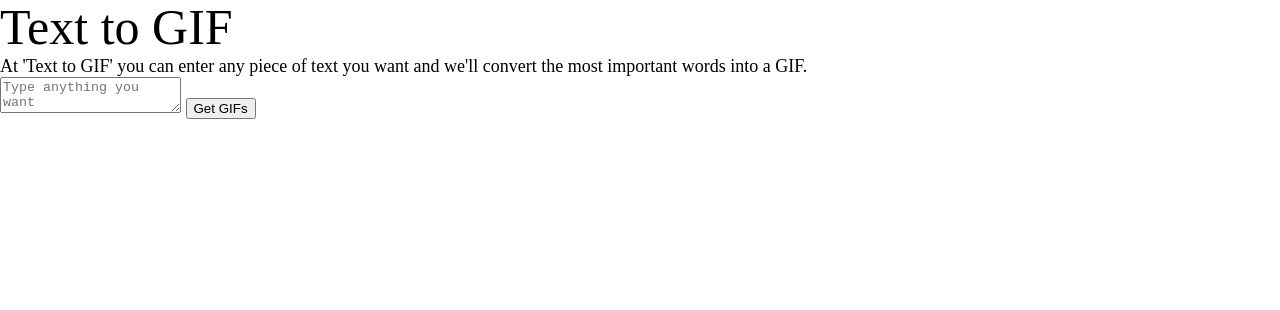
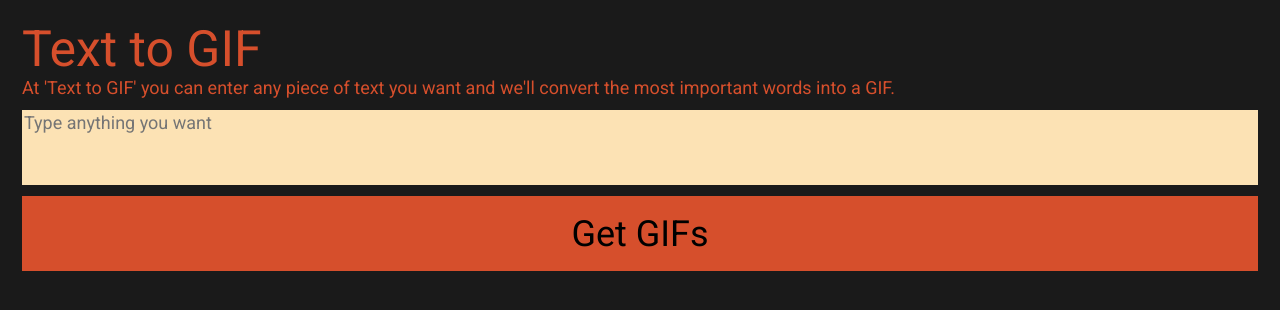
Before and after one commit to restrada25/text-to-gif, a plain HTML site: page index.html in a window 1280 px wide. Drawn offline with nearby package versions, Linux system fonts and the light colour scheme.

Commit message:
Placed styles on background, text area, and submit button

```diff
--- a/screen.css
+++ b/screen.css
@@ -9,6 +9,9 @@ a,abbr,acronym,address,applet,article,aside,audio,b,big,blockquote,body,canvas,c
 html {
   font-size: 1.125em; /* 18px / 16px */
   line-height: 1.222em; /* 22px / 18px */
+  background-color: #1A1A1A;
+  color: #D64F2C;
+  font-family: "Roboto", Helvetica, sans-serif;
 }
 
 h1 {
@@ -16,11 +19,41 @@ h1 {
   line-height: 1.1em; /* 55px / 50.02px (2.5 gridlines) */
 }
 
+#page {
+  padding: 1.222em; /*One gridline*/
+}
+
 img {
   display: block;
   width: 100%;
 }
 
-label {
+label,
+input,
+textarea {
   display: block;
+  width: 100%;
+  font-family : inherit;
+  font-size: 100%;
+  padding: 0;
+  border: 0;
+  -webkit-box-sizing: border-box; /* For legacy WebKit based browsers */
+     -moz-box-sizing: border-box; /* For legacy (Firefox <29) Gecko based browsers */
+          box-sizing: border-box;
 }
+
+#uc-text {
+  height: 4.16666667em; /*75px / 18px = 4.16666667em*/
+  margin-top: 0.6111111111em; /*11px*/
+  border: 2px solid #FCE2B4;
+  background: #FCE2B4;
+  resize: none;
+}
+
+#uc-submit {
+  font-size: 2em; /*36px / 18px = 2em*/
+  height: 2.083333333em; /*75px / 36px = 2.083333333em*/
+  max-height: 2.083333333em; /*75px / 36px = 2.083333333em*/
+  margin: 0.30555555555em 0 0.30555555555em 0; /*11px / 36px = 0.30555555555em*/
+  background: #D64F2C;
+}
```
